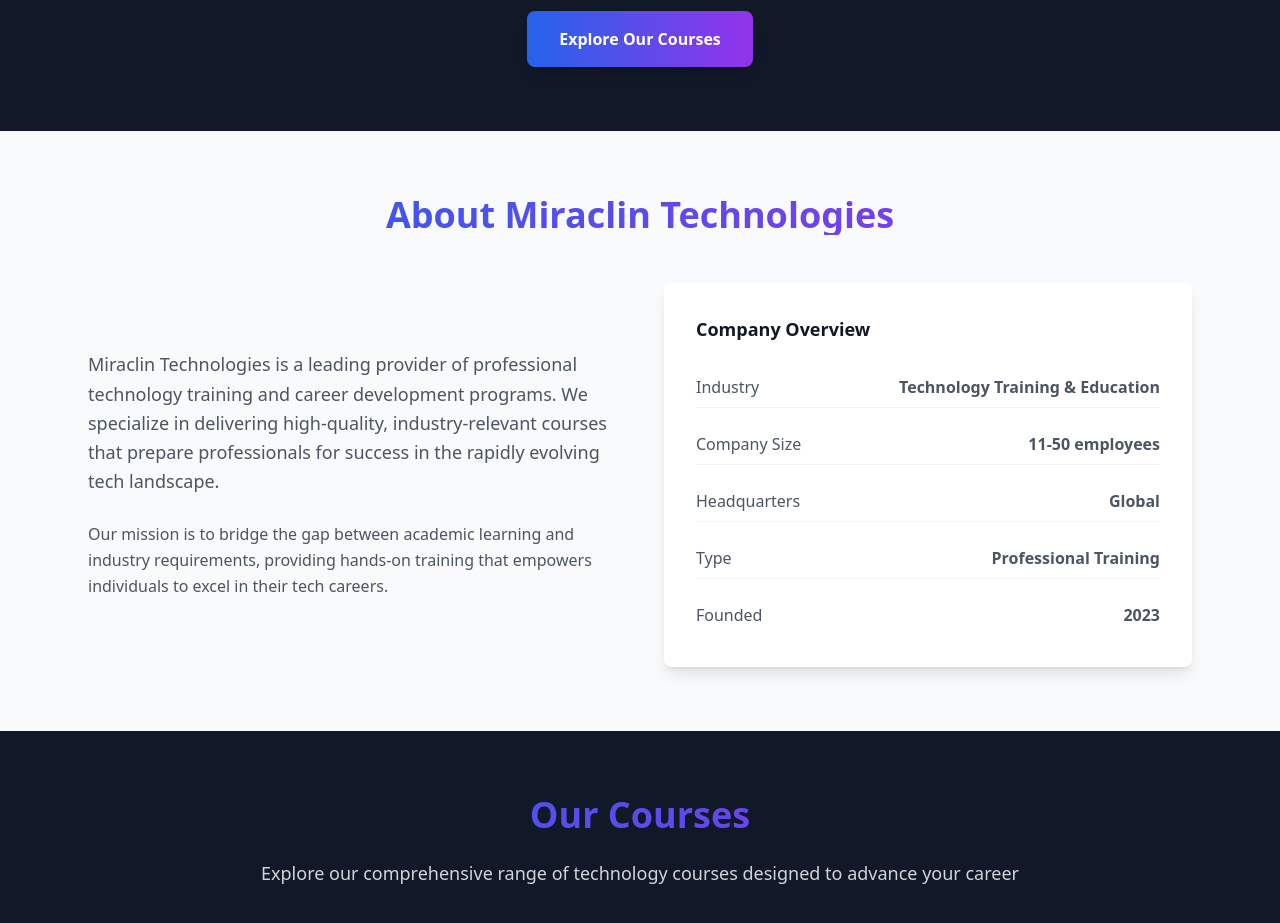
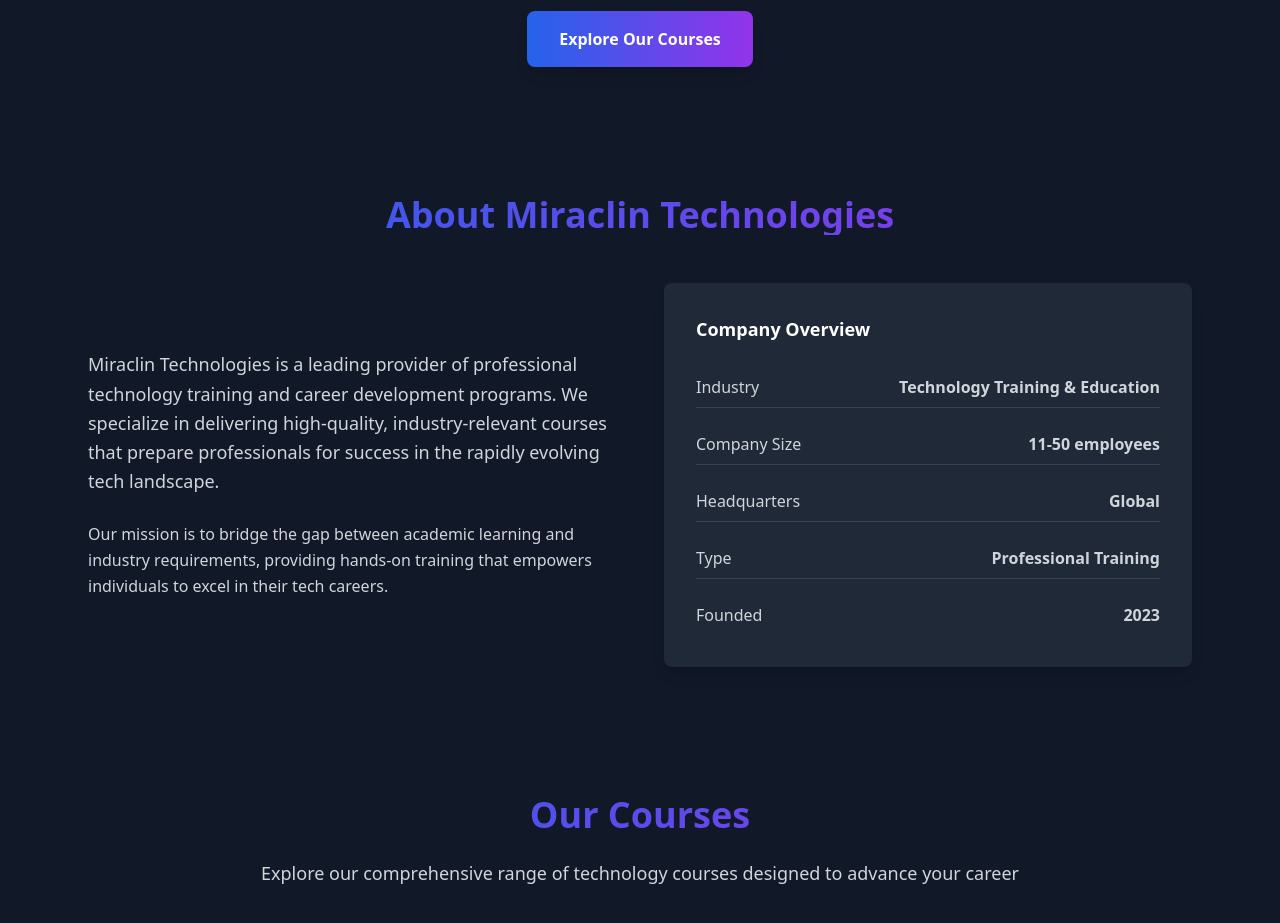
Before and after one commit to miracl-in/miracl-in.github.io, a Next.js app: page / in a window 1280 px wide. Shown: the part 2800-3723 px from the top of the page. Built offline with nearby package versions, Linux system fonts and the light colour scheme.

Commit message:
Update AboutSection.tsx

```diff
--- a/components/AboutSection.tsx
+++ b/components/AboutSection.tsx
@@ -8,7 +8,7 @@ const organizationDetails = [
 
 export default function AboutSection() {
   return (
-    <section className="w-full bg-gray-50 py-16">
+    <section className="w-full bg-gray-50 dark:bg-gray-900 py-16">
       <div className="max-w-6xl mx-auto px-6">
         <div className="text-center mb-12">
           <h2 className="text-4xl font-bold mb-6 bg-gradient-to-r from-blue-600 to-purple-600 bg-clip-text text-transparent">About Miraclin Technologies</h2>
@@ -16,25 +16,25 @@ export default function AboutSection() {
 
         <div className="grid lg:grid-cols-2 gap-12 items-center">
           <div>
-            <p className="text-gray-600 text-lg leading-relaxed mb-6">
+            <p className="text-gray-600 dark:text-gray-300 text-lg leading-relaxed mb-6">
               Miraclin Technologies is a leading provider of professional technology training
               and career development programs. We specialize in delivering high-quality,
               industry-relevant courses that prepare professionals for success in the
               rapidly evolving tech landscape.
             </p>
-            <p className="text-gray-600 text-base leading-relaxed">
+            <p className="text-gray-600 dark:text-gray-300 text-base leading-relaxed">
               Our mission is to bridge the gap between academic learning and industry requirements,
               providing hands-on training that empowers individuals to excel in their tech careers.
             </p>
           </div>
 
-          <div className="bg-white rounded-lg shadow-lg p-8">
-            <h3 className="text-lg font-bold mb-6 text-gray-900">Company Overview</h3>
+          <div className="bg-white dark:bg-gray-800 rounded-lg shadow-lg p-8">
+            <h3 className="text-lg font-bold mb-6 text-gray-900 dark:text-white">Company Overview</h3>
             <div className="space-y-4">
               {organizationDetails.map(({ label, value }) => (
-                <div key={label} className="flex justify-between items-center py-2 border-b border-gray-100 last:border-b-0">
-                  <span className="font-medium text-gray-600">{label}</span>
-                  <span className="text-gray-600 font-semibold">{value}</span>
+                <div key={label} className="flex justify-between items-center py-2 border-b border-gray-100 dark:border-gray-700 last:border-b-0">
+                  <span className="font-medium text-gray-600 dark:text-gray-300">{label}</span>
+                  <span className="text-gray-600 dark:text-gray-300 font-semibold">{value}</span>
                 </div>
               ))}
             </div>
```
